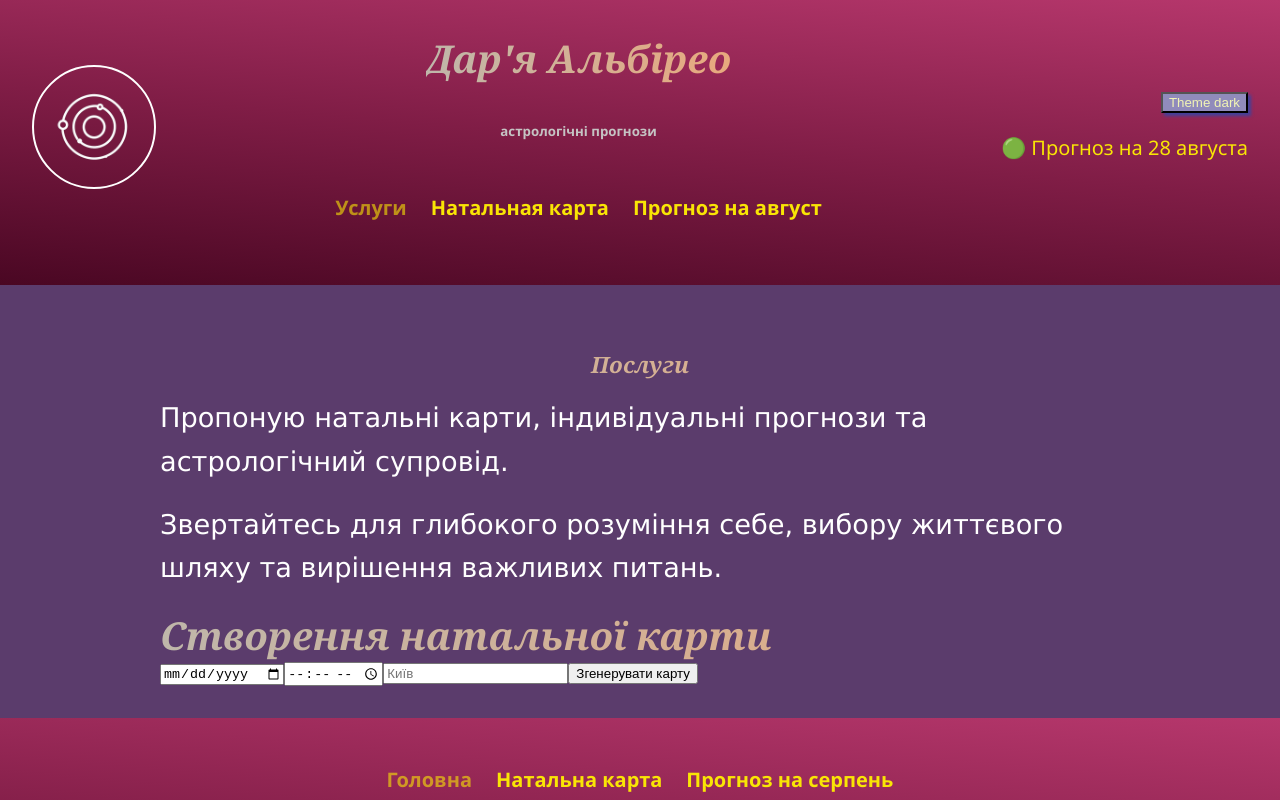
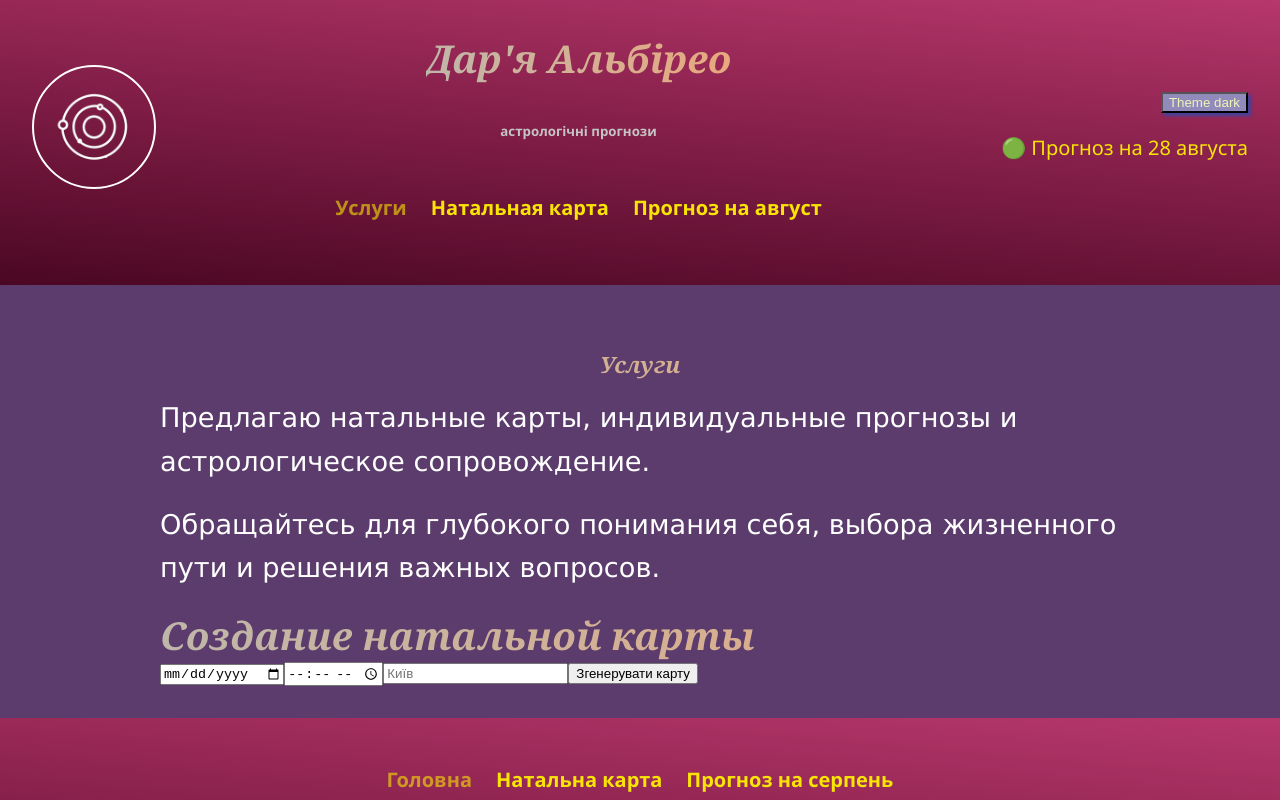
Before and after one commit to co-forester/react-astro-app, a React (Create React App) app in the folder frontend/: page /App/home in a window 1280 px wide. Shown: the top 800 px of the page. Built offline with nearby package versions, Linux system fonts and the light colour scheme; no server answers.

Commit message:
Оновив фронтенд

```diff
--- a/frontend/src/components/Home/Home.tsx
+++ b/frontend/src/components/Home/Home.tsx
@@ -9,20 +9,17 @@ const Home = () => {
    const theme = useAppSelector(state => state.theme.theme);
   return (
 
+   <div>
+  <main className={theme ? css.HomeLight : css.HomeDark}>
+    <h2>Услуги</h2>
+    <p>Предлагаю <span className="highlight">натальные карты</span>, индивидуальные прогнозы и астрологическое сопровождение.</p>
+    <p>Обращайтесь для глубокого понимания себя, выбора жизненного пути и решения важных вопросов.</p>
     <div>
-
-      <main  className={theme ? css.HomeLight : css.HomeDark}>
-
-        <h2>Послуги</h2>
-        <p>Пропоную <span className="highlight">натальні карти</span>, індивідуальні прогнози та астрологічний супровід.</p>
-        <p>Звертайтесь для глибокого розуміння себе, вибору життєвого шляху та вирішення важливих питань.</p>
-         <div>
-      <h1>Створення натальної карти</h1>
+      <h1>Создание натальной карты</h1>
       <GenerateChartForm />
     </div>
-      </main>
-
-    </div>
+  </main>
+</div>
   );
 };
 
```
